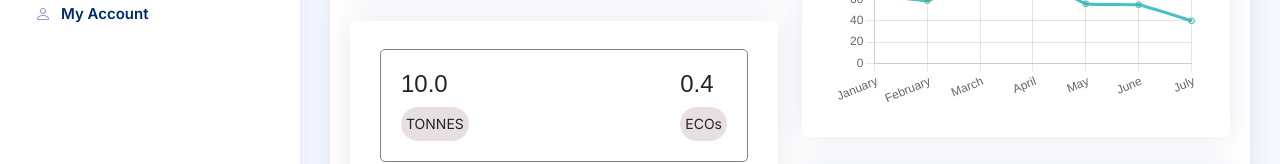
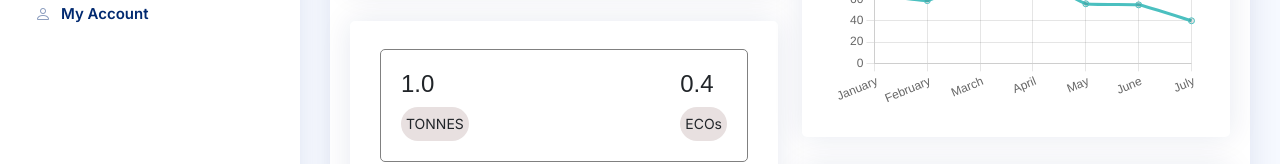
Before and after one commit to EcoRegen-Alliance/DLT-Climate-hackathon-entry, a Next.js app: page / in a window 1280 px wide. Shown: the part 431-595 px from the top of the page. Built offline with nearby package versions, Linux system fonts and the light colour scheme.

Commit message:
Update Dashboard.js
Signed-off-by: phahim1 <118336194+phahim1@users.noreply.github.com>

```diff
--- a/components/Dashboard.js
+++ b/components/Dashboard.js
@@ -102,7 +102,7 @@ function Dashboard() {
                               >
                                 {/* First word with icon */}
                                 <div>
-                                  <h4>10.0</h4>
+                                  <h4>1.0</h4>
                                   <span>
                                     <p id="tag">TONNES</p>
                                   </span>
```
